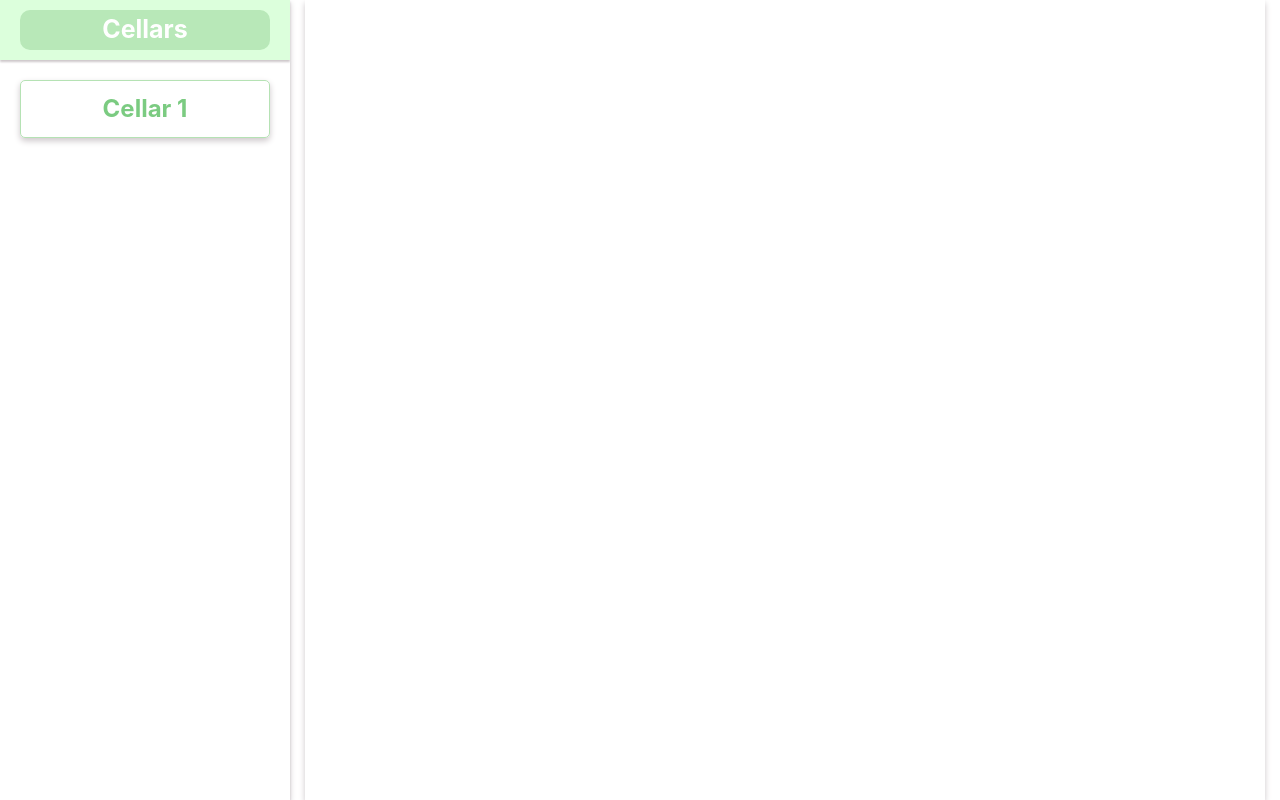
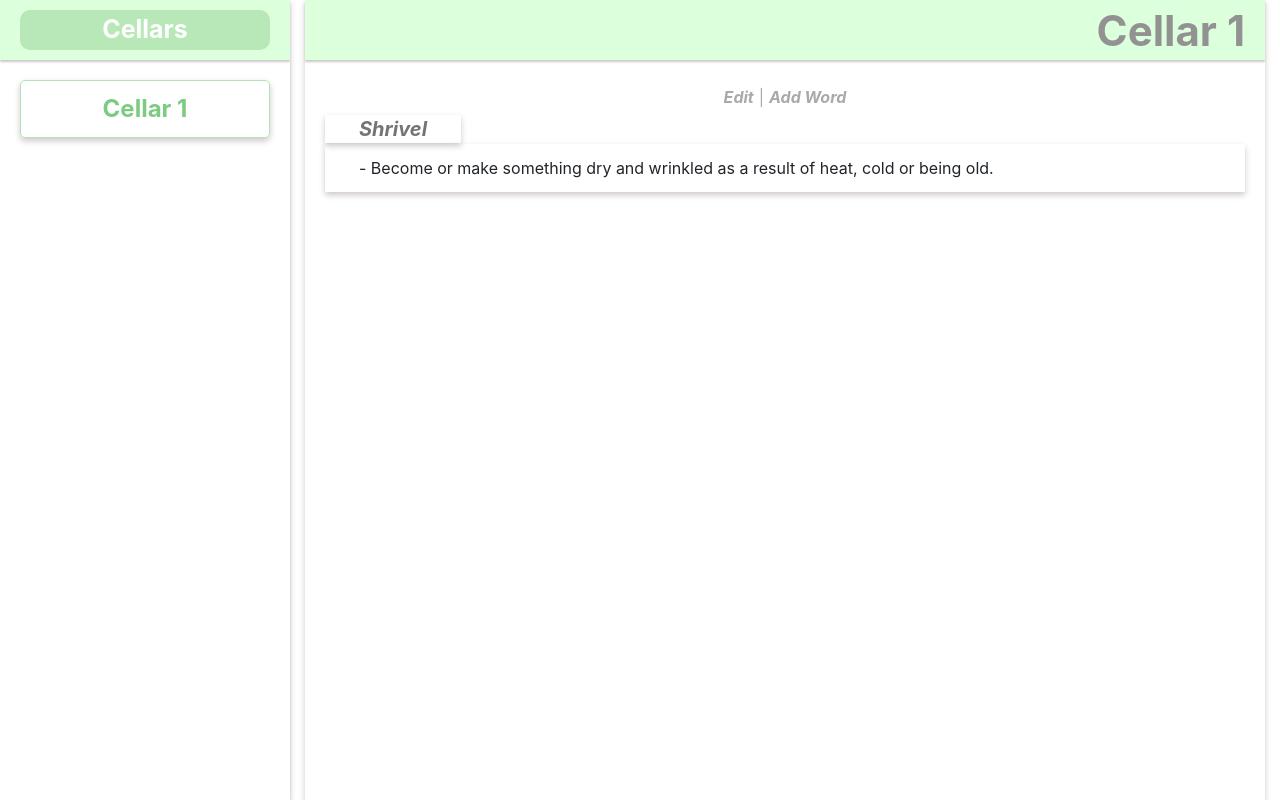
Before and after one commit to nnfunny/vocabulary-cellar, a React (Create React App) app: page / in a window 1280 px wide. Built offline with nearby package versions, Linux system fonts and the light colour scheme.

Commit message:
Main Board finished

```diff
--- a/src/components/MainBoard/MainBoard.css
+++ b/src/components/MainBoard/MainBoard.css
@@ -0,0 +1,79 @@
+.main-board {
+    width: 100%;
+    height: calc(100% - 60px);
+
+    padding: 20px;
+
+    overflow-y: scroll;
+    /* IE 10+ / Firefox */
+    -ms-overflow-style: none;
+    scrollbar-width: none;
+}
+
+/* Safari and Chrome */
+.main-board::-webkit-scrollbar {
+    display: none;
+}
+
+.main-board .word-custom {
+    display: flex;
+    justify-content: center;
+    align-items: center;
+    color: #AAA9A9;
+}
+
+.main-board .button-custom {
+    margin: 5px;
+    background: none;
+    border: none;
+    cursor: pointer;
+
+    font-size: 16px;
+    font-weight: bold;
+    font-style: italic;
+    color: #AAA9A9;
+}
+
+.vocabularies {
+    display: flex;
+    justify-content: center;
+    align-items: center;
+    flex-direction: column;
+
+    width: 100%;
+}
+
+.vocabulary {
+    width: 100%;
+
+    display: flex;
+    justify-content: center;
+    align-items: center;
+    flex-direction: column;
+}
+
+.vocabulary .word {
+    width: 100%;
+}
+
+.vocabulary .word span {
+    box-shadow: 0px 3px 6px #cec8cb;
+    padding: 2px 34px;
+    font-size: 20px;
+    font-weight: bold;
+    font-style: italic;
+    color: #747474;
+}
+
+.vocabulary .explanation {
+    box-shadow: 0px 3px 6px #cec8cb;
+    padding: 2px 34px;
+    width: 100%;
+}
+
+.vocabulary .explanation p {
+    padding: 10px 0;
+    margin: 0;
+    width: 100%;
+    word-wrap: break-word;
+}
--- a/src/components/MainBoard/MainBoard.js
+++ b/src/components/MainBoard/MainBoard.js
@@ -0,0 +1,28 @@
+import React from 'react';
+import './MainBoard.css';
+
+class MainBoard extends React.Component {
+    render() {
+        return(
+            <div className="main-board">
+                <div className="word-custom">
+                    <button className="button-custom">Edit</button>
+                    <span> | </span>
+                    <button className="button-custom">Add Word</button>
+                </div>
+                <div className="vocabularies">
+                    <div className="vocabulary">
+                        <div className="word">
+                            <span>Shrivel</span>
+                        </div>
+                        <div className="explanation">
+                            <p>- Become or make something dry and wrinkled as a result of heat, cold or being old.</p>
+                        </div>
+                    </div>
+                </div>
+            </div>
+        )
+    }
+}
+
+export default MainBoard;
--- a/src/components/Vocabulary/Vocabulary.js
+++ b/src/components/Vocabulary/Vocabulary.js
@@ -1,10 +1,15 @@
 import React from 'react';
 import './Vocabulary.css';
+import VocabularyHeader from '../VocabularyHeader/VocabularyHeader.js';
+import MainBoard from '../MainBoard/MainBoard.js';
 
 class Vocabulary extends React.Component {
     render() {
         return (
-            <div className="vocabulary-container"></div>
+            <div className="vocabulary-container">
+                <VocabularyHeader/>
+                <MainBoard/>
+            </div>
         )
     }
 }
--- a/src/components/VocabularyHeader/VocabularyHeader.css
+++ b/src/components/VocabularyHeader/VocabularyHeader.css
@@ -0,0 +1,23 @@
+.vocabulary-header {
+    position: sticky;
+    top: 0;
+    right: 0;
+    height: 60px;
+    width: 100%;
+    background: #DCFFDC;
+    box-shadow: 0px 2px 2px #cec8cb;
+
+    display: flex;
+    align-items: center;
+
+    padding: 10px 20px;
+}
+
+.inner-header {
+    text-align: right;
+    font-size: 42px;
+    font-weight: bold;
+    color: #929292;
+
+    width: 100%;
+}
--- a/src/components/VocabularyHeader/VocabularyHeader.js
+++ b/src/components/VocabularyHeader/VocabularyHeader.js
@@ -0,0 +1,16 @@
+import React from 'react';
+import './VocabularyHeader.css';
+
+class VocabularyHeader extends React.Component {
+    render() {
+        return (
+            <div className="vocabulary-header">
+                <div className="inner-header">
+                    Cellar 1
+                </div>
+            </div>
+        )
+    }
+}
+
+export default VocabularyHeader;
```
